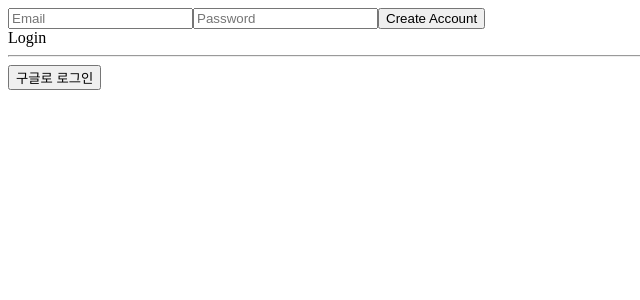
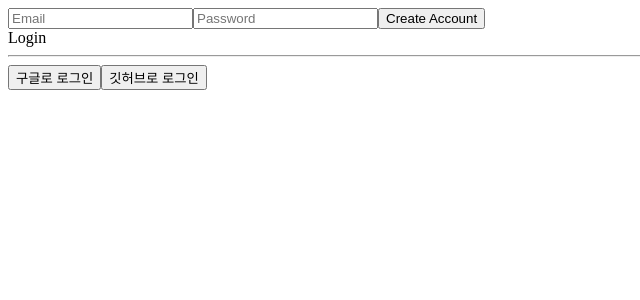
Before and after one commit to codingbb/react-firebase, a React (Create React App) app: page / in a window 1280 px wide. Shown: the top 300 px of the page, without its empty margins (0-640 px from the left). Built offline with nearby package versions, Linux system fonts and the light colour scheme; no server answers.

Commit message:
google 로그인

```diff
--- /dev/null
+++ b/src/components/Nav.js
@@ -0,0 +1,15 @@
+import React from "react";
+import { Link } from "react-router-dom";
+const Nav = () => (
+  <nav>
+    <ul>
+      <li>
+        <Link to="/">Home</Link>
+      </li>
+      <li>
+        <Link to="/profile">Profile</Link>
+      </li>
+    </ul>
+  </nav>
+);
+export default Nav;
--- a/src/components/Router.js
+++ b/src/components/Router.js
@@ -2,18 +2,26 @@ import React, { useState } from "react";
 import { Route, Routes } from "react-router-dom";
 import Auth from "../routes/Auth";
 import Home from "../routes/Home";
+import Nav from "./Nav";
+import Profile from "../routes/Profile";
 
 const AppRouter = ({ isLoggedIn }) => {
   return (
+    <>
+      {isLoggedIn && <Nav />}
       <Routes>
         {isLoggedIn ? (
           <>
+            {/* 로그인 정보 있으면 이쪽  */}
             <Route path="/" element={<Home />} />
+            <Route path="/profile" element={<Profile />} />
           </>
         ) : (
+          // 로그인 정보 없으면 이쪽
           <Route path="/" element={<Auth />} />
         )}
       </Routes>
+    </>
   );
 };
 
--- a/src/routes/Auth.js
+++ b/src/routes/Auth.js
@@ -5,6 +5,7 @@ import {
   signInWithEmailAndPassword,
   GoogleAuthProvider,
   signInWithPopup,
+  GithubAuthProvider,
 } from "firebase/auth";
 
 const Auth = () => {
@@ -65,6 +66,10 @@ const Auth = () => {
 
   let toggleAccount = () => setNewAccount((prev) => !prev);
   const onSocialClick = (e) => {
+    const {
+      target: { name },
+    } = e;
+    if (name === "google") {
       const provider = new GoogleAuthProvider();
       signInWithPopup(auth, provider)
         .then((result) => {
@@ -74,15 +79,29 @@ const Auth = () => {
           console.log(token, user);
         })
         .catch((error) => {
-        // Handle Errors here.
           const errorCode = error.code;
           const errorMessage = error.message;
-        // The email of the user's account used.
           const email = error.customData.email;
-        // The AuthCredential type that was used.
           const credential = GoogleAuthProvider.credentialFromError(error);
-        // ...
+          console.log(errorCode, errorMessage, email, credential);
         });
+    } else if (name === "github") {
+      const provider = new GithubAuthProvider();
+      signInWithPopup(auth, provider)
+        .then((result) => {
+          const credential = GithubAuthProvider.credentialFromResult(result);
+          const token = credential.accessToken;
+          const user = result.user;
+          console.log(token, user);
+        })
+        .catch((error) => {
+          const errorCode = error.code;
+          const errorMessage = error.message;
+          const email = error.customData.email;
+          const credential = GithubAuthProvider.credentialFromError(error);
+          console.log(errorCode, errorMessage, email, credential);
+        });
+    }
   };
   return (
     <div>
@@ -113,6 +132,9 @@ const Auth = () => {
       <button name="google" onClick={onSocialClick}>
         구글로 로그인
       </button>
+      <button name="github" onClick={onSocialClick}>
+        깃허브로 로그인
+      </button>
     </div>
   );
 };
--- /dev/null
+++ b/src/routes/Profile.js
@@ -0,0 +1,20 @@
+import React from "react";
+import { getAuth, signOut } from "firebase/auth";
+import { useNavigate } from "react-router-dom";
+
+const Profile = () => {
+  const auth = getAuth();
+  const navigate = useNavigate();
+  const onLogoutClick = () => {
+    signOut(auth)
+      .then(() => {
+        alert("로그아웃 되었습니다");
+        navigate("/");
+      })
+      .catch((error) => {
+        console.log(error);
+      });
+  };
+  return <button onClick={onLogoutClick}>Logout</button>;
+};
+export default Profile;
```
Lines whose indentation alone changed are shown as unchanged.
